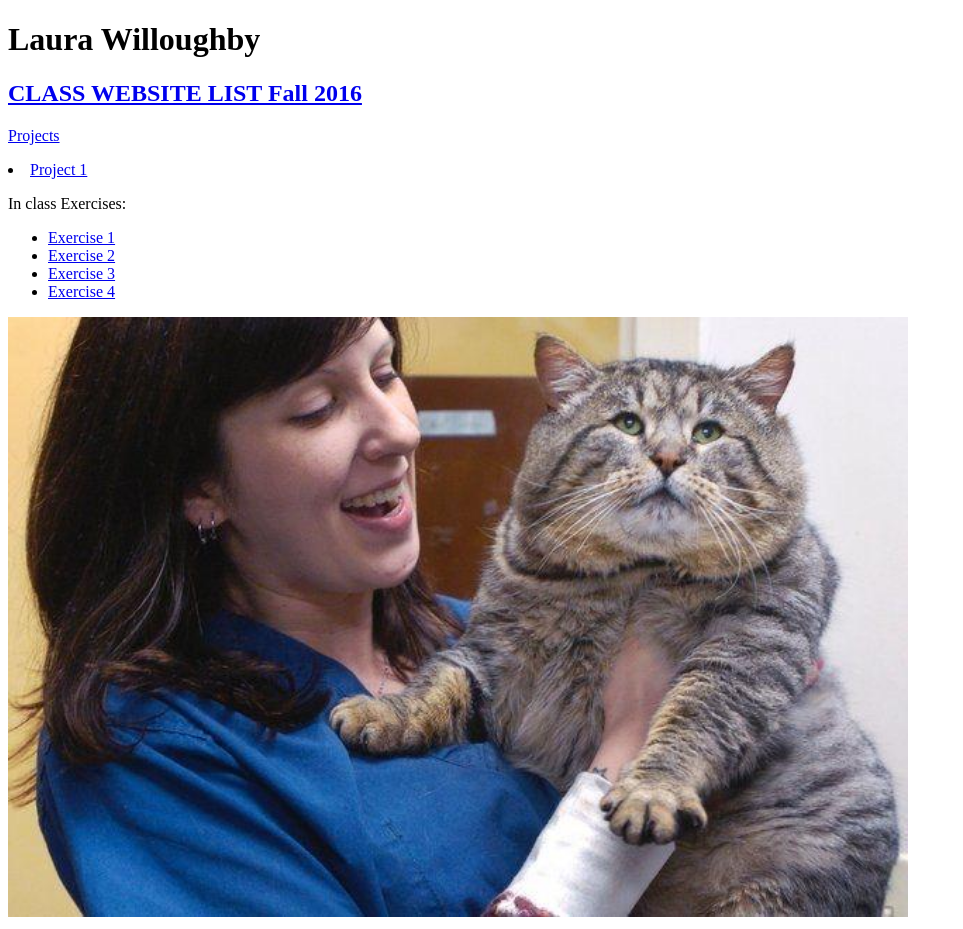
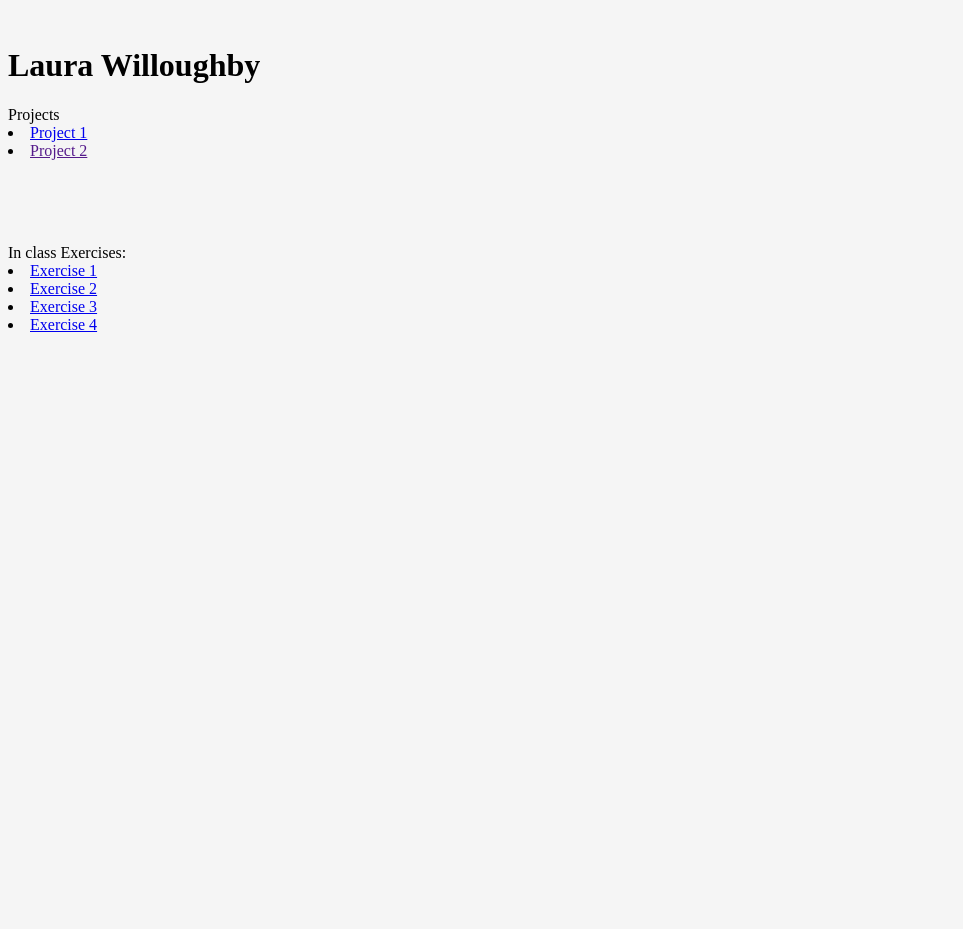
Before and after one commit to KittyKatWantSnack/interactivemedia323, a plain HTML site: page index.html in a window 1280 px wide. Shown: the whole page, without its empty margins (0-963 px from the left). After the commit the page ends 800 px from the top, so only its background shows below. Drawn offline with Linux system fonts and the light colour scheme; files that its build step writes are made by us from their sources.

Commit message:
Update index.html

```diff
--- a/index.html
+++ b/index.html
@@ -1,30 +1,29 @@
 <!DOCTYPE html>
 <html><head>
   <title>Laura Willoughby</title>
-</head>
+  <link rel="stylesheet" type="text/css" href="style.css"></head>
+<body>
+  <br>
+  <h1>Laura Willoughby</h1>
 
-<body>
-  <h1>Laura Willoughby</h1>
-  <h2><a href="https://docs.google.com/a/mail.wou.edu/document/d/1dpfFV9zR1Kaib2hb9L8LuY2rzMAA7wspbjvGJlJQsa0/edit?usp=sharing"> CLASS WEBSITE LIST Fall 2016</a></h2><a href="https://docs.google.com/a/mail.wou.edu/document/d/1dpfFV9zR1Kaib2hb9L8LuY2rzMAA7wspbjvGJlJQsa0/edit?usp=sharing">
-
-  <p>
+    <div class="head1">
     Projects
-    </p>
-    	</a><li><a href="https://www.youtube.com/watch?v=7y5uwG9BIbs&feature=youtu.be"> Project 1 </a> </li>
+    </div>
+        <div class="One">
+          <li><a href="https://www.youtube.com/watch?v=7y5uwG9BIbs&feature=youtu.be"> Project 1 </a> </li>
+          <li><a href=""> Project 2 </a></li>
+        </div>
   <p></p>
-  <p>
+  <br><br><br>
+  <div class="head2">
     In class Exercises:
-    </p><ul>
-    	<li><a href="https://kittykatwantsnack.github.io/interactivemedia323/Exercise1/index.html">Exercise 1</a></li>
-    	<li><a href="https://kittykatwantsnack.github.io/interactivemedia323/Exersise2/index.html">Exercise 2</a></li>
+    </div>
+    <div class="Two">
+      <li><a href="https://kittykatwantsnack.github.io/interactivemedia323/Exercise1/index.html">Exercise 1</a></li>
+      <li><a href="https://kittykatwantsnack.github.io/interactivemedia323/Exersise2/index.html">Exercise 2</a></li>
       <li><a href="https://kittykatwantsnack.github.io/interactivemedia323/Exercise3/index.html">Exercise 3</a></li>
       <li><a href="https://kittykatwantsnack.github.io/interactivemedia323/exercise4/index.html">Exercise 4</a></li>
-    </ul>
-  <p></p>
-
-  <img src="Exercise1/Images/ImageUnit.jpg" height="600" width="900">
-
-
+    </div>
 
 
 </body></html>
```
